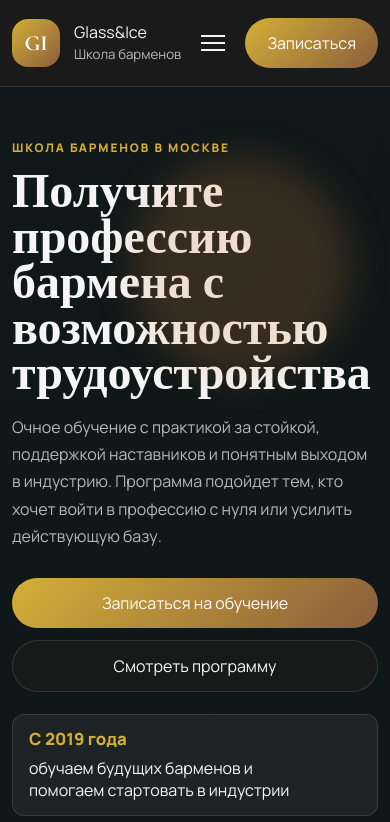
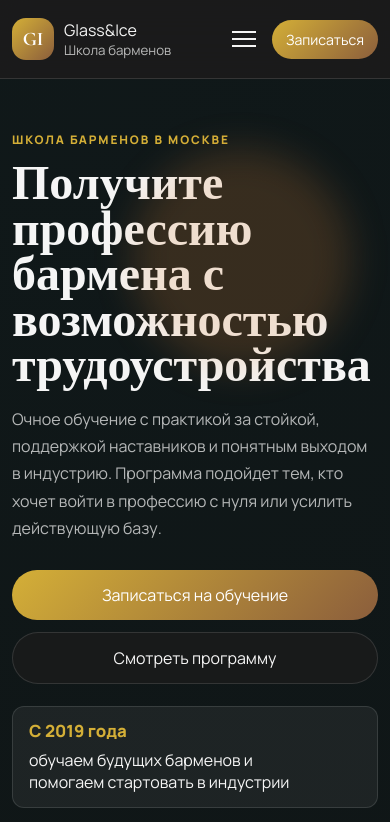
Before and after one commit to Mertozqq/barmen-site, a React (Vite) app: page / in a window 390 px wide. Shown: the top 822 px of the page. Built offline with nearby package versions, Linux system fonts and the light colour scheme.

Commit message:
Tighten mobile header for very small screens

```diff
--- a/src/index.css
+++ b/src/index.css
@@ -1530,6 +1530,36 @@ textarea {
     width: 100%;
   }
 
+  .site-header__inner {
+    gap: 8px;
+  }
+
+  .site-header__actions {
+    min-width: 0;
+  }
+
+  .site-header__actions .button {
+    width: auto;
+    padding: 10px 14px;
+    font-size: 0.88rem;
+    white-space: nowrap;
+  }
+
+  .brand {
+    gap: 10px;
+  }
+
+  .brand__mark {
+    width: 42px;
+    height: 42px;
+    border-radius: 14px;
+    font-size: 1.2rem;
+  }
+
+  .brand small {
+    line-height: 1.35;
+  }
+
   .hero__actions {
     gap: 12px;
   }
@@ -1652,3 +1682,29 @@ textarea {
     width: min(240px, calc(100vw - 88px));
   }
 }
+
+@media (max-width: 380px) {
+  .site-header__inner {
+    gap: 6px;
+  }
+
+  .brand {
+    gap: 8px;
+  }
+
+  .brand__mark {
+    width: 38px;
+    height: 38px;
+    border-radius: 12px;
+    font-size: 1.05rem;
+  }
+
+  .brand small {
+    display: none;
+  }
+
+  .site-header__actions .button {
+    padding: 9px 12px;
+    font-size: 0.8rem;
+  }
+}
```
